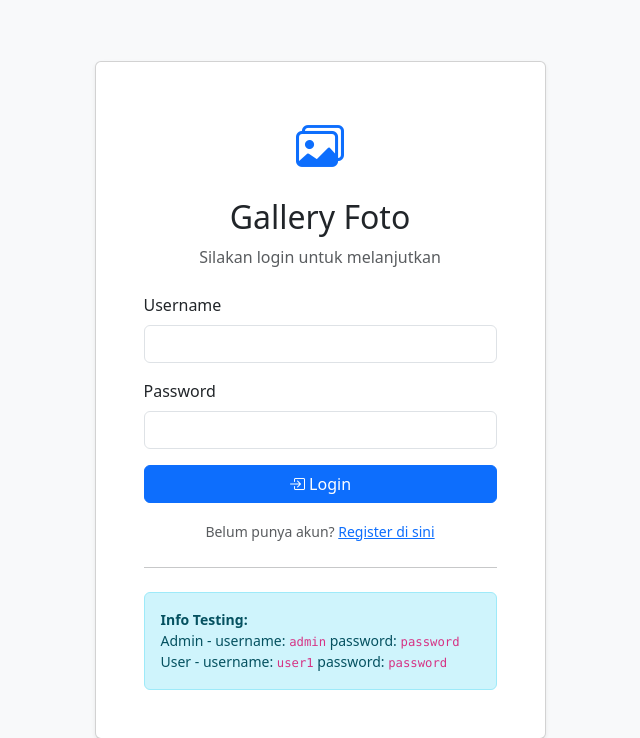
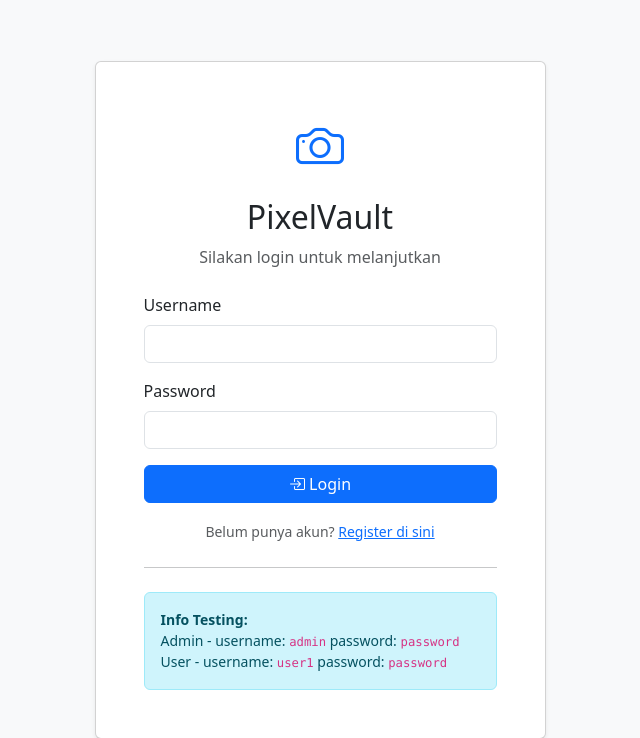
Before and after one commit to FauziAziz/galerry-project-uzi, a PHP site: page /login.php in a window 1280 px wide. Shown: the top 738 px of the page, without its empty margins (320-960 px from the left). Run offline with PHP 8.4, Linux system fonts and the light colour scheme.

Commit message:
Update login.php

```diff
--- a/login.php
+++ b/login.php
@@ -10,7 +10,7 @@ if (isset($_SESSION['user_id'])) {
 require_once 'config/Database.php';
 require_once 'classes/User.php';
 
-$error = "";
+ $error = "";
 
 // Proses login
 if ($_SERVER['REQUEST_METHOD'] == 'POST') {
@@ -48,9 +48,10 @@ if ($_SERVER['REQUEST_METHOD'] == 'POST') {
 <head>
     <meta charset="UTF-8">
     <meta name="viewport" content="width=device-width, initial-scale=1.0">
-    <title>Login - Gallery Foto</title>
+    <title>Login - PixelVault</title>
     <link href="https://cdn.jsdelivr.net/npm/bootstrap@5.3.0/dist/css/bootstrap.min.css" rel="stylesheet">
     <link rel="stylesheet" href="https://cdn.jsdelivr.net/npm/bootstrap-icons@1.10.0/font/bootstrap-icons.css">
+    <link rel="stylesheet" href="css/style.css">
 </head>
 <body class="bg-light">
     <div class="container">
@@ -59,8 +60,8 @@ if ($_SERVER['REQUEST_METHOD'] == 'POST') {
                 <div class="card shadow-sm">
                     <div class="card-body p-5">
                         <div class="text-center mb-4">
-                            <i class="bi bi-images text-primary" style="font-size: 3rem;"></i>
-                            <h2 class="mt-3">Gallery Foto</h2>
+                            <i class="bi bi-camera text-primary" style="font-size: 3rem;"></i>
+                            <h2 class="mt-3">PixelVault</h2>
                             <p class="text-muted">Silakan login untuk melanjutkan</p>
                         </div>
 
@@ -102,6 +103,6 @@ if ($_SERVER['REQUEST_METHOD'] == 'POST') {
         </div>
     </div>
 
-    <script src="https://cdn.jsdelivr.net/npm/bootstrap@5.3.0/dist/js/bootstrap.bundle.min.js"></script>
+    <script src="https://cdn.jsdelivr.net/npm/bootstrap/5.3.0/dist/js/bootstrap.bundle.min.js"></script>
 </body>
 </html>
```
